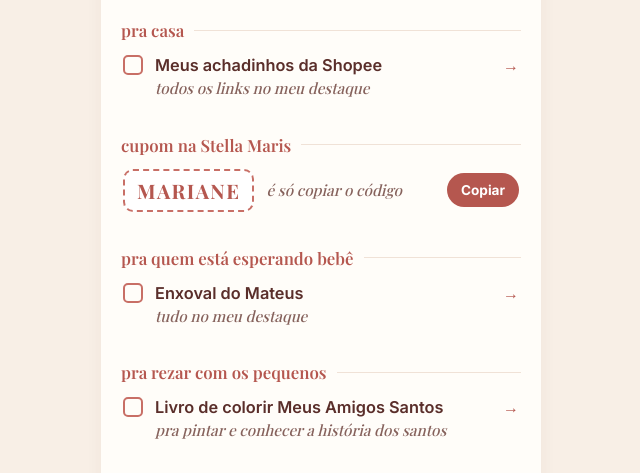
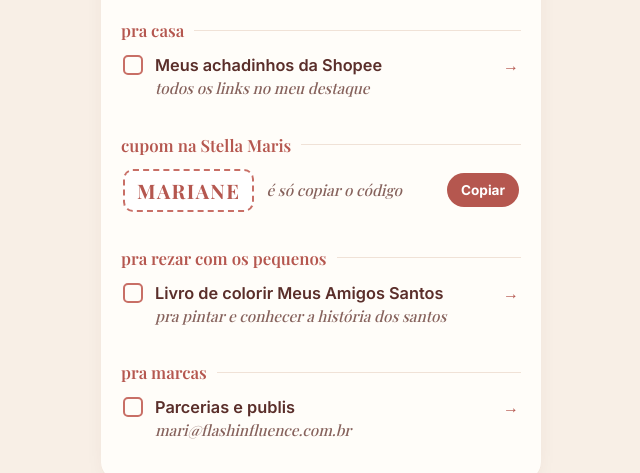
Before and after one commit to mktlumen/linksMariane, a plain HTML site: page index.html in a window 1280 px wide. Shown: the part 504-977 px from the top of the page, without its empty margins (319-959 px from the left). Drawn offline with nearby package versions, Linux system fonts and the light colour scheme; a web font is replaced by a local one.

Commit message:
Update index.html

```diff
--- a/index.html
+++ b/index.html
@@ -76,7 +76,7 @@
     <p class="lead">tudo que eu indico, num lugar só</p>
 
     <div class="group"><h3>pra casa</h3><ol>
-      <li><a class="row" href="https://www.instagram.com/stories/highlights/18128507599542717/"><span class="tick" aria-hidden="true"></span><span class="txt"><b>Meus achadinhos da Shopee</b><em>todos os links no meu destaque</em></span><span class="arrow" aria-hidden="true">→</span></a></li>
+      <li><a class="row" href="https://www.instagram.com/s/aGlnaGxpZ2h0OjE4MTI4NTA3NTk5NTQyNzE3?story_media_id=3844660281964573133&amp;dmpr=d3gzOW9ieXE0dmtp"><span class="tick" aria-hidden="true"></span><span class="txt"><b>Meus achadinhos da Shopee</b><em>todos os links no meu destaque</em></span><span class="arrow" aria-hidden="true">→</span></a></li>
     </ol>
     </div>
 
@@ -84,9 +84,6 @@
     <div class="coupon"><span class="code">MARIANE</span><span class="txt"><em>é só copiar o código</em></span><button class="copy" type="button" data-code="MARIANE">Copiar</button></div>
     </div>
 
-    <div class="group"><h3>pra quem está esperando bebê</h3><ol>
-      <li><a class="row" href="https://www.instagram.com/stories/highlights/18063723659679674/"><span class="tick" aria-hidden="true"></span><span class="txt"><b>Enxoval do Mateus</b><em>tudo no meu destaque</em></span><span class="arrow" aria-hidden="true">→</span></a></li>
-    </ol></div>
 
     <div class="group"><h3>pra rezar com os pequenos</h3><ol>
       <li><a class="row" href="#"><span class="tick" aria-hidden="true"></span><span class="txt"><b>Livro de colorir Meus Amigos Santos</b><em>pra pintar e conhecer a história dos santos</em></span><span class="arrow" aria-hidden="true">→</span></a></li>
```
